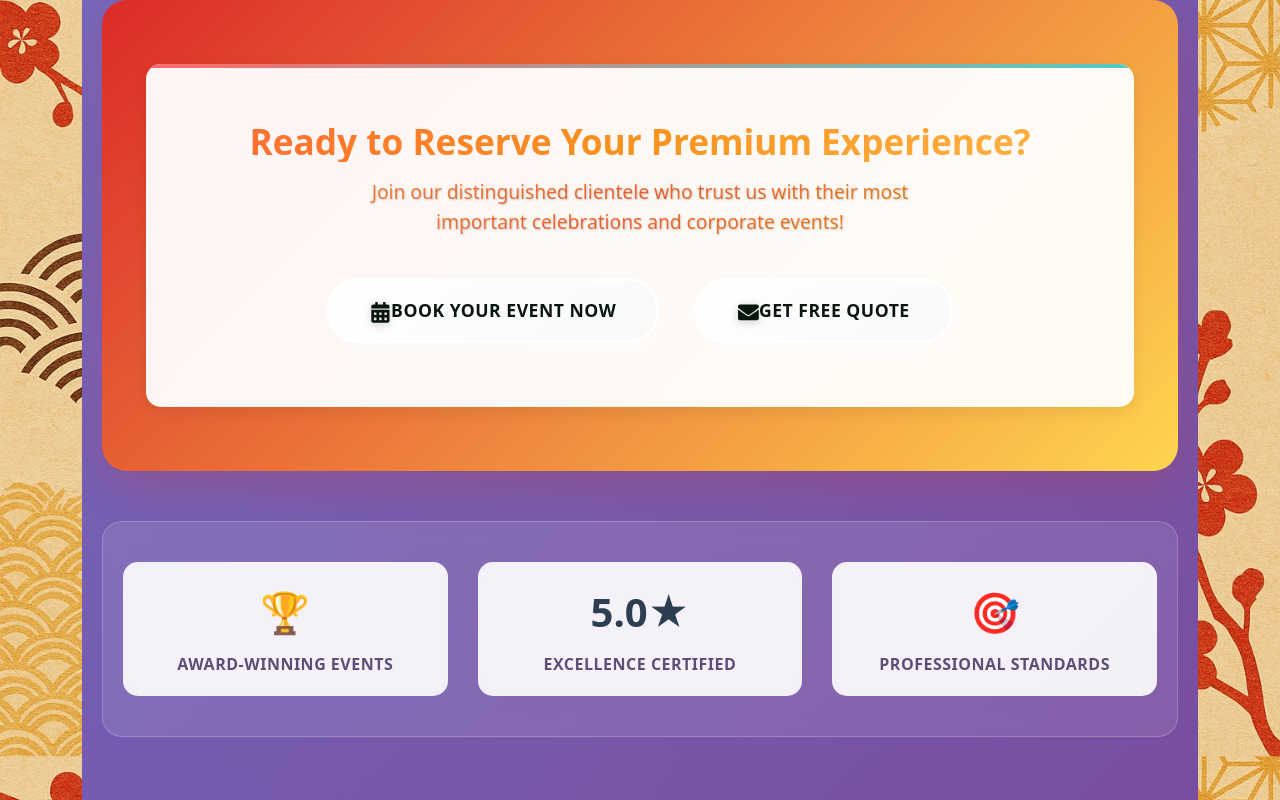
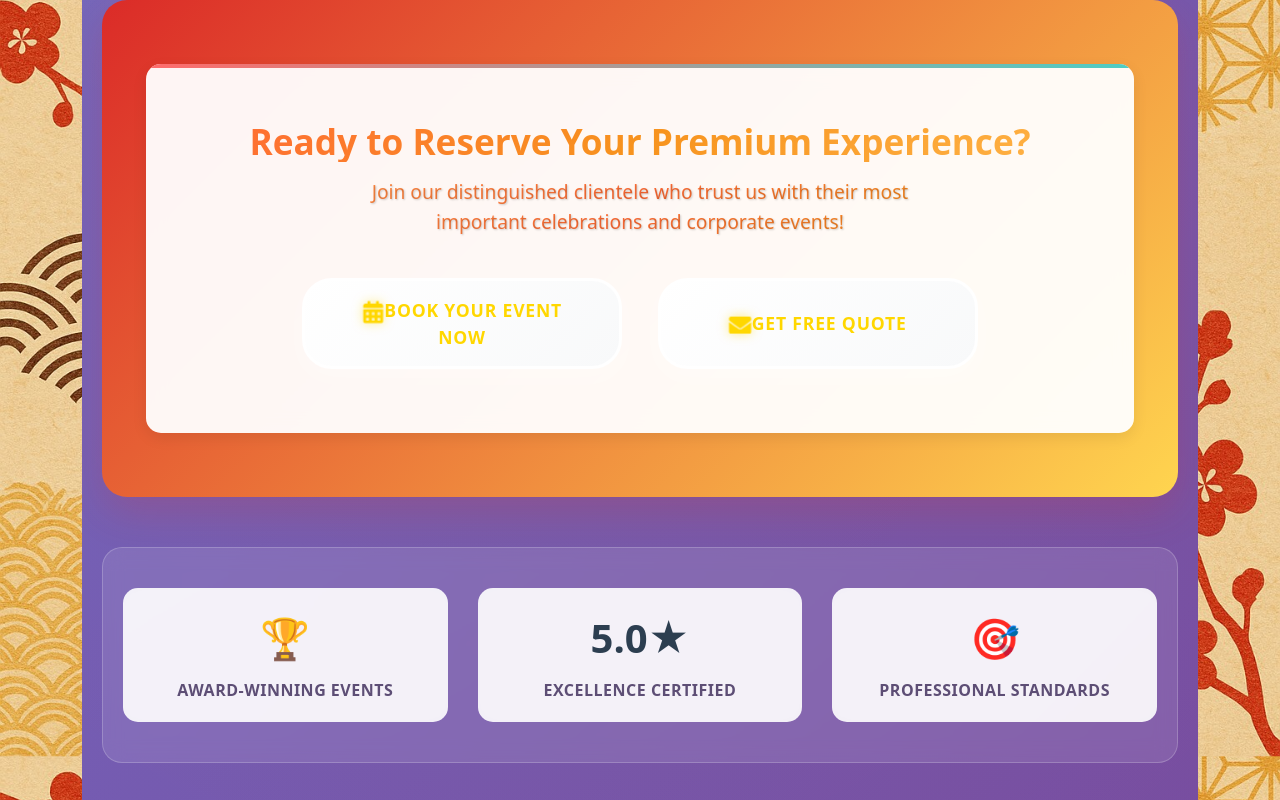
Before and after one commit to suryadizhang/my-hibachi-frontend, a React (Vite) app: page /contact in a window 1280 px wide. Shown: the part 2657-3457 px from the top of the page. Built offline with nearby package versions, Linux system fonts and the light colour scheme.

Commit message:
Fix booking API field name mismatch: use snake_case for time_slot and contact_preference

```diff
--- a/src/components/Contact.css
+++ b/src/components/Contact.css
@@ -276,8 +276,10 @@ span[role="img"],
 
 .review-button:hover {
   text-decoration: none;
-  transform: translateY(-5px) scale(1.02);
-  box-shadow: 0 15px 35px rgba(0, 0, 0, 0.2);
+  transform: translateY(-6px) scale(1.02);
+  box-shadow:
+    0 18px 40px rgba(0, 0, 0, 0.25),
+    0 0 25px rgba(255, 215, 0, 0.4);
 }
 
 .yelp-button {
@@ -410,8 +412,10 @@ span[role="img"],
 
 .social-link:hover {
   text-decoration: none;
-  transform: translateY(-3px);
-  box-shadow: 0 10px 25px rgba(0, 0, 0, 0.1);
+  transform: translateY(-4px);
+  box-shadow:
+    0 12px 30px rgba(0, 0, 0, 0.15),
+    0 0 20px rgba(255, 215, 0, 0.3);
 }
 
 .instagram-link {
@@ -589,49 +593,83 @@ span[role="img"],
 
 /* Unified CTA Buttons Base Style */
 .cta-button {
-  padding: 18px 35px;
-  font-size: 1.1rem;
-  font-weight: 700;
+  padding: 20px 40px;
+  font-size: 1.2rem;
+  font-weight: 800;
   border-radius: 50px;
   display: flex;
   align-items: center;
-  gap: 12px;
-  min-width: 220px;
+  gap: 15px;
+  min-width: 240px;
   justify-content: center;
   position: relative;
   overflow: hidden;
   text-transform: uppercase;
-  letter-spacing: 0.5px;
-  border: 2px solid #e67575;
-  background: #000;
-  color: #09160d !important;
-  transition: all 0.3s ease;
-  box-shadow: 0 10px 30px rgba(0, 0, 0, 0.4);
+  letter-spacing: 0.8px;
+  border: 3px solid #FFD700;
+  background: linear-gradient(135deg, #000000 0%, #1a1a1a 50%, #000000 100%);
+  color: #FFD700 !important;
+  transition: all 0.4s cubic-bezier(0.175, 0.885, 0.32, 1.275);
+  box-shadow:
+    0 15px 35px rgba(0, 0, 0, 0.4),
+    0 0 25px rgba(255, 215, 0, 0.3),
+    inset 0 1px 0 rgba(255, 255, 255, 0.1);
+  text-decoration: none;
+  cursor: pointer;
+  flex: 1 1 200px;
+  max-width: 320px;
+}
+
+.cta-button::before {
+  content: '';
+  position: absolute;
+  top: 0;
+  left: -100%;
+  width: 100%;
+  height: 100%;
+  background: linear-gradient(90deg, transparent, rgba(255, 215, 0, 0.2), transparent);
+  transition: left 0.8s ease;
+}
+
+.cta-button:hover::before {
+  left: 100%;
 }
 
 .cta-button .button-icon {
-  font-size: 1.3rem;
-  transition: transform 0.3s ease;
+  font-size: 1.4rem;
+  animation: pulse 2s infinite;
+  transition: all 0.3s ease;
+  filter: drop-shadow(0 0 5px rgba(255, 215, 0, 0.5));
 }
 
 /* Hover and Focus Styles */
 .cta-button:hover,
 .cta-button:focus {
-  background: #FFD700;
+  background: linear-gradient(135deg, #FFD700 0%, #FFA500 50%, #FFD700 100%);
   color: #000 !important;
-  transform: translateY(-4px);
-  box-shadow: 0 16px 40px rgba(0, 0, 0, 0.5);
+  border-color: #000;
+  transform: translateY(-6px) scale(1.03);
+  box-shadow:
+    0 20px 50px rgba(0, 0, 0, 0.6),
+    0 0 40px rgba(255, 215, 0, 0.7),
+    inset 0 1px 0 rgba(255, 255, 255, 0.3);
+  text-decoration: none;
 }
 
 .cta-button:hover .button-icon,
 .cta-button:focus .button-icon {
-  transform: scale(1.1);
+  transform: scale(1.2) rotate(10deg);
+  animation: pulse 1.2s infinite;
+  filter: drop-shadow(0 0 8px rgba(0, 0, 0, 0.3));
 }
 
 /* Active Style */
 .cta-button:active {
-  transform: translateY(-1px);
-  box-shadow: 0 6px 15px rgba(0, 0, 0, 0.4);
+  transform: translateY(-3px) scale(1.01);
+  box-shadow:
+    0 12px 25px rgba(0, 0, 0, 0.4),
+    0 0 20px rgba(255, 215, 0, 0.5);
+  transition: all 0.1s ease;
 }
 
 /* Trust Indicators */
--- a/src/components/OrderServices.jsx
+++ b/src/components/OrderServices.jsx
@@ -145,8 +145,8 @@ const OrderServices = () => {
     const payload = {
       ...formData,
       date: selectedDate.toISOString().split('T')[0],
-      timeSlot: formData.timeSlot,
-      contactPreference: formData.contactPreference,
+      time_slot: formData.timeSlot,
+      contact_preference: formData.contactPreference,
       address: formData.address,
       city: formData.city,
       zipcode: formData.zipcode,
--- a/src/components/chatbot/MessageParser.jsx
+++ b/src/components/chatbot/MessageParser.jsx
@@ -66,7 +66,7 @@ class MessageParser {
       this.actionProvider.handleSetup();
     } else if (msg.includes("area") || msg.includes("location") || msg.includes("where") || msg.includes("serve")) {
       this.actionProvider.handleLocation();
-    } else if (msg.includes("kids") || msg.includes("children") || msg.includes("birthday")) {
+    } else if (msg.includes("kids") || msg.includes("children") || msg.includes("birthday") || msg.includes("occasion") || msg.includes("event") || msg.includes("party") || msg.includes("celebration") || msg.includes("wedding") || msg.includes("bachelor") || msg.includes("reunion") || msg.includes("corporate") || msg.includes("anniversary")) {
       this.actionProvider.handleEvents();
     } else if (msg.includes("tip") || msg.includes("tipping") || msg.includes("gratuity")) {
       this.actionProvider.handleTipping();
--- a/src/components/chatbot/knowledgeBase.js
+++ b/src/components/chatbot/knowledgeBase.js
@@ -104,7 +104,7 @@ export const WEBSITE_DATA = {
     group_sizes: {
       minimum: "10 people minimum",
       optimal: "15-25 people for best experience",
-      maximum: "Up to 50 people with multiple chefs"
+      maximum: "Up to 150 people with multiple chefs"
     },
     setup_required: [
       "Tables and chairs for all guests",
```
Also changed, not shown: src/components/chatbot/ActionProvider.jsx (+15 -5 lines).
